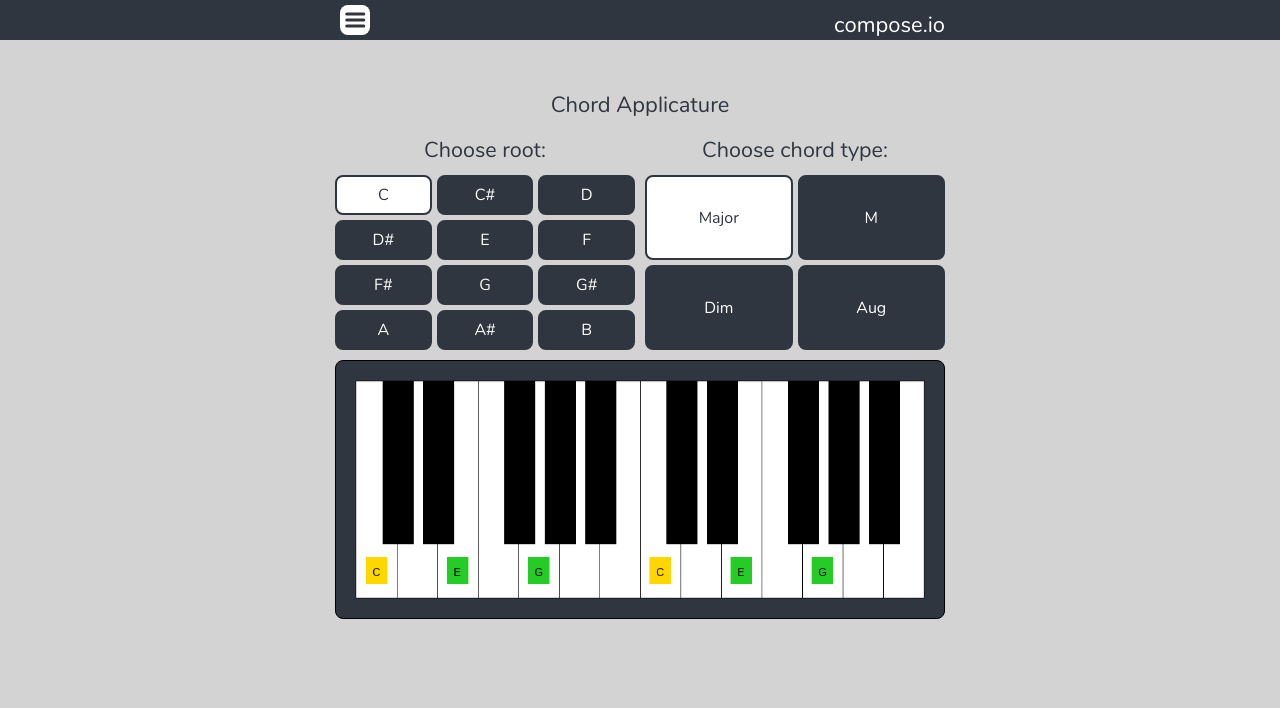
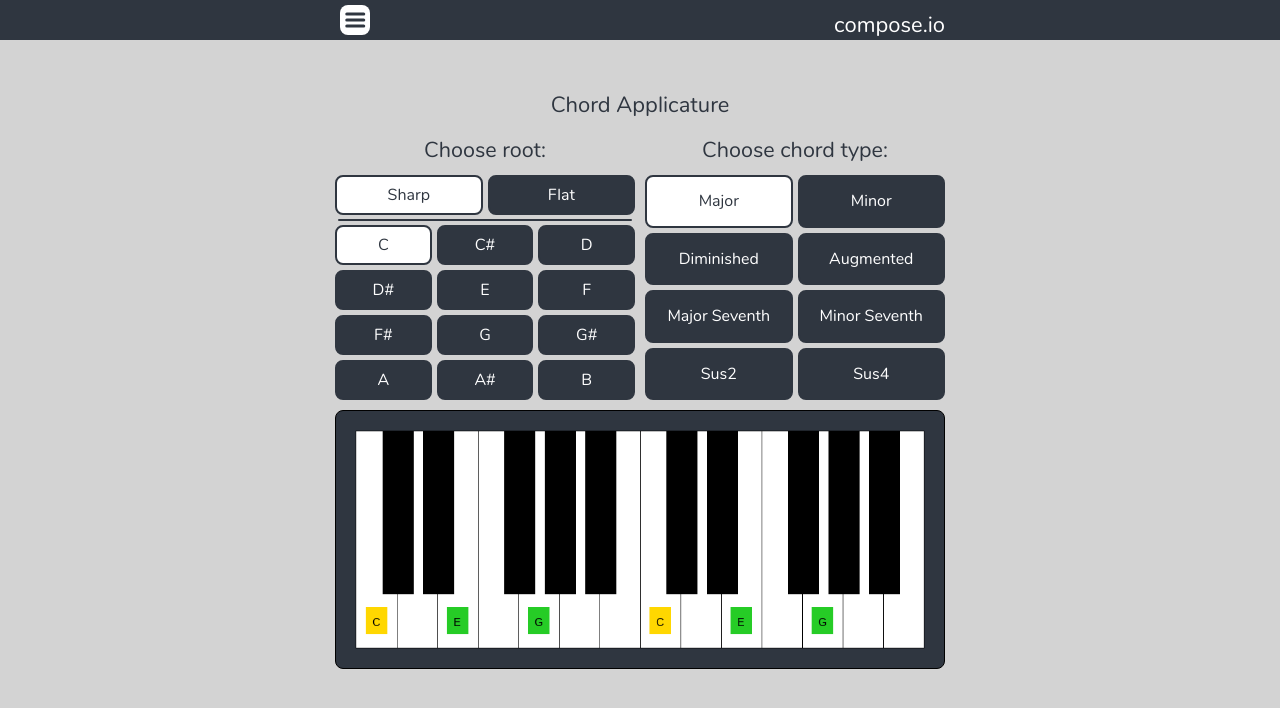
Before and after one commit to Onsh-a/compose, a Vue app: page /chord-applicature in a window 1280 px wide. Shown: the top 708 px of the page. Built offline with nearby package versions, Linux system fonts and the light colour scheme.

Commit message:
Added: more chord types support

```diff
--- a/src/components/ui/UiCustomSelectOption.vue
+++ b/src/components/ui/UiCustomSelectOption.vue
@@ -19,6 +19,12 @@ defineEmits([
 .option {
   padding: 10px 15px;
   cursor: pointer;
+  transition: .2s;
+
+  &:hover {
+    background-color: #FFFFFF;
+    color: #2f3640;
+  }
 
   label {
     cursor: pointer;
--- a/src/js/helpers/Chord.js
+++ b/src/js/helpers/Chord.js
@@ -1,9 +1,13 @@
 export default class Chord {
   patterns = {
     major: [0, 4, 7],
-    m: [0, 3, 7],
-    dim: [0, 3, 6],
-    aug: [0, 4, 8],
+    minor: [0, 3, 7],
+    diminished: [0, 3, 6],
+    augmented: [0, 4, 8],
+    major_seventh: [0, 4, 7, 11],
+    minor_seventh: [0, 3, 7, 10],
+    sus2: [0, 2, 7],
+    sus4: [0, 5, 7],
   };
   isSharp = true;
   diatonicPatterns = {
@@ -14,7 +18,7 @@ export default class Chord {
   }
   _notes = {
     sharp: ['C', 'C#', 'D', 'D#', 'E', 'F', 'F#', 'G', 'G#', 'A', 'A#', 'B'],
-    flat: ['C', 'D♭', 'D', 'E♭', 'E', 'F', 'F♭', 'G', 'A♭', 'A', 'B♭', 'B'],
+    flat: ['C', 'D♭', 'D', 'E♭', 'E', 'F', 'G♭', 'G', 'A♭', 'A', 'B♭', 'B'],
   }
   getNotes() {
     return this._notes[this.isSharp ? 'sharp' : 'flat'];
@@ -27,23 +31,12 @@ export default class Chord {
     this.isSharp = isSharp;
   }
 
-  calcChord(chord) {
-    const chordType = this.getChordType(chord);
-    const startPoint = this.getNotes().indexOf(this.getNote(chord));
+  calcChord(root, chordType) {
+    console.log(root, chordType);
+    const startPoint = this.getNotes().indexOf(root);
     const sortedArr = this.getNotes().slice(startPoint).concat(this.getNotes().slice(0, startPoint));
     return this.patterns[chordType].map(item => sortedArr[item]);
   };
-
-  getChordType(chord) {
-    let chordType = chord.split('');
-    chordType = chordType.filter(item => /[a-zA-Z]+/.test(item)); // trim '#'
-    chordType.shift();
-    return chordType.join('') || 'major';
-  }
-
-  getNote(chord) {
-    return chord.split('').includes('#') ? `${chord[0]}#` : `${chord[0]}`;
-  }
 
   calcDiatonic(scale, scaleName) {
     const diatonicPattern = this.diatonicPatterns[scaleName];
--- a/src/views/ChordApplicature.vue
+++ b/src/views/ChordApplicature.vue
@@ -4,6 +4,20 @@
 
     <div class="applicature-root">
       <h4 class="applicature-root__title">Choose root:</h4>
+      <div class="applicature-root__alter">
+        <button
+          :class="['select-root__alter', {'active': isSharp}]"
+          @click="isSharpUpdate(true)"
+        >
+          Sharp
+        </button>
+        <button
+          :class="['select-root__alter', {'active': !isSharp}]"
+          @click="isSharpUpdate(false)"
+        >
+          Flat
+        </button>
+      </div>
       <div class="applicature-root__notes">
         <RootNote
           v-for="note in notes"
@@ -22,7 +36,7 @@
           v-for="chordType in chordTypes"
           @click="chordTypeUpdate(chordType)"
         >
-          {{ chordType }}
+          {{ chordType.replace('_', ' ') }}
         </button>
       </div>
     </div>
@@ -38,17 +52,21 @@ import Chord from '../js/helpers/Chord.js';
 
 const DEFAULT_ROOT = 'C';
 const DEFAULT_TYPE = 'major';
-const chord = new Chord();
-const chordTypes = chord.getPatterns();
-const notes = ref(chord.getNotes());
+const chord = ref(new Chord());
+const chordTypes = chord.value.getPatterns();
+const notes = computed(() => chord.value.getNotes());
+const isSharp = computed(() => chord.value.isSharp);
 const root = ref(DEFAULT_ROOT);
 const currentChordType = ref(DEFAULT_TYPE);
-const currentChordNotes = computed(() => {
-  return chord.calcChord(`${root.value}${currentChordType.value}`);
-})
+const currentChordNotes = computed(() => chord.value.calcChord(root.value, currentChordType.value));
 
 const rootUpdate = (rootNote) => {
   root.value = rootNote;
+}
+
+const isSharpUpdate = (state) => {
+  chord.value.setIsSharp(state);
+  console.log(chord.value.isSharp);
 }
 
 const chordTypeUpdate = (type) => {
@@ -89,6 +107,44 @@ const chordTypeUpdate = (type) => {
 
     button {
       width: 100%;
+    }
+  }
+
+  &__alter {
+    display: flex;
+    justify-content: space-between;
+    gap: 5px;
+    margin-bottom: 10px;
+    position: relative;
+
+    &:after {
+      content: '';
+      width: 98%;
+      height: 2px;
+      top: calc(100% + 4px);
+      left: 50%;
+      transform: translateX(-50%);
+      background-color: #2f3640;
+      position: absolute;
+      border-radius: 8px;
+    }
+
+    button {
+      width: 50%;
+      height: 40px;
+      color: #fff;
+      background-color: #2f3640;
+      border: 2px solid #2f3640;
+      border-radius: 8px;
+      justify-content: center;
+      align-items: center;
+      display: flex;
+      cursor: pointer;
+
+      &.active {
+        background-color: #FFFFFF;
+        color: #2f3640;
+      }
     }
   }
 }
```
